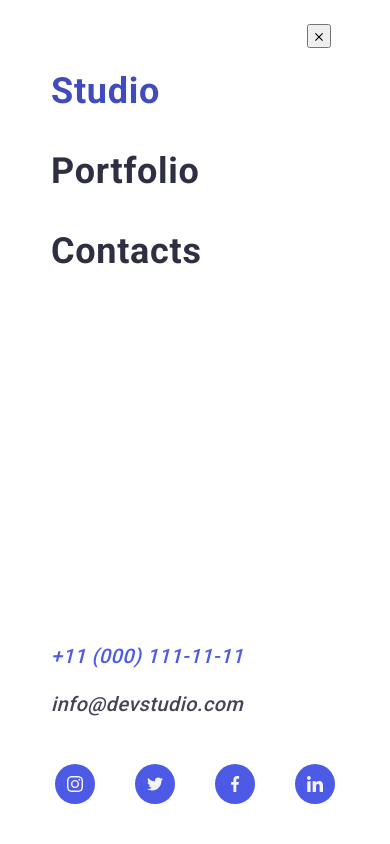
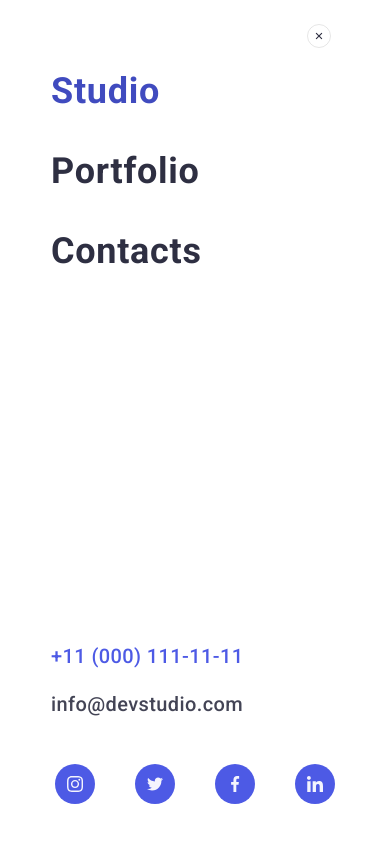
Before and after one commit to tetiana1zaichenko/goit-markup-hw-06, a plain HTML site: page index.html in a window 390 px wide. Shown: the top 844 px of the page. Drawn offline with nearby package versions, Linux system fonts and the light colour scheme.

Commit message:
mobil-menu with button

```diff
--- a/css/styles.css
+++ b/css/styles.css
@@ -267,16 +267,25 @@ img {
   position: absolute;
   top: 24px;
   right: 24px;
+  border-radius: 100%;
+  background-color: transparent;
+  width: 24px;
+  height: 24px;
+  display: flex;
+  align-items: center;
+  justify-content: center;
+  border: 1px solid rgba(0, 0, 0, 0.1);
+  cursor: pointer;
+  transition: background-color 250ms cubic-bezier(0.4, 0, 0.2, 1),
+    border 250ms cubic-bezier(0.4, 0, 0.2, 1);
 }
-/* тут исправить */
-/* .mobile-close-svg {
+
+.mobile-close-svg {
+  border-radius: 4px;
   width: 8px;
   height: 8px;
   fill: #2e2f42;
-  border-radius: 100%;
-  background-color: #e7e9fc;
-  transition: fill 250ms cubic-bezier(0.4, 0, 0.2, 1);
-} */
+}
 
 .mobile-menu-nav {
   margin-bottom: auto;
@@ -317,6 +326,7 @@ img {
   letter-spacing: 0.02em;
   color: #4d5ae5;
   text-decoration: none;
+  font-style: normal;
 }
 
 .mobile-address-email {
@@ -327,6 +337,7 @@ img {
   letter-spacing: 0.02em;
   color: #434455;
   text-decoration: none;
+  font-style: normal;
 }
 
 .mobile-list-icons {
@@ -477,7 +488,6 @@ img {
 
 /* 1.как сделать картинку-фотку участника команды по центру.
 если растягивать экран, картинка остается слева. */
-/* 2.почему растягивается карточка (фотка, имя, должность)  */
 
 .team-name-job {
   padding: 32px 0;
```
